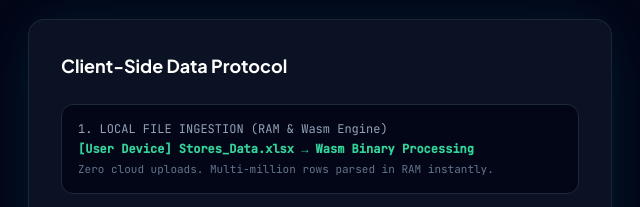
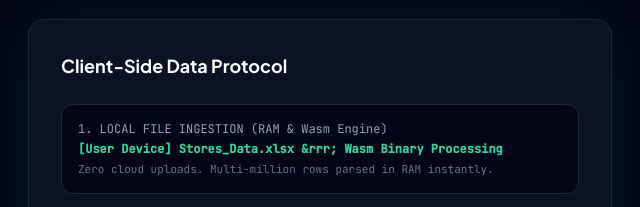
Before and after one commit to Mithunsg08/OpsReveal, a plain HTML site: page index.html in a window 1280 px wide. Shown: the part 5282-5489 px from the top of the page, 636-1276 px from the left. Drawn offline with nearby package versions, Linux system fonts and the light colour scheme; no server answers.

Commit message:
Fix typo in HTML content and add newline at end

```diff
--- a/index.html
+++ b/index.html
@@ -620,7 +620,7 @@
             <div class="space-y-4 text-xs font-mono">
               <div class="p-4 rounded-xl bg-slate-950 border border-slate-800">
                 <div class="text-slate-400 mb-1">1. LOCAL FILE INGESTION (RAM & Wasm Engine)</div>
-                <div class="text-emerald-400 font-semibold">[User Device] Stores_Data.xlsx &rarr; Wasm Binary Processing</div>
+                <div class="text-emerald-400 font-semibold">[User Device] Stores_Data.xlsx &rrr; Wasm Binary Processing</div>
                 <div class="text-slate-500 mt-1 text-[11px]">Zero cloud uploads. Multi-million rows parsed in RAM instantly.</div>
               </div>
               <div class="p-4 rounded-xl bg-slate-950 border border-slate-800">
```
